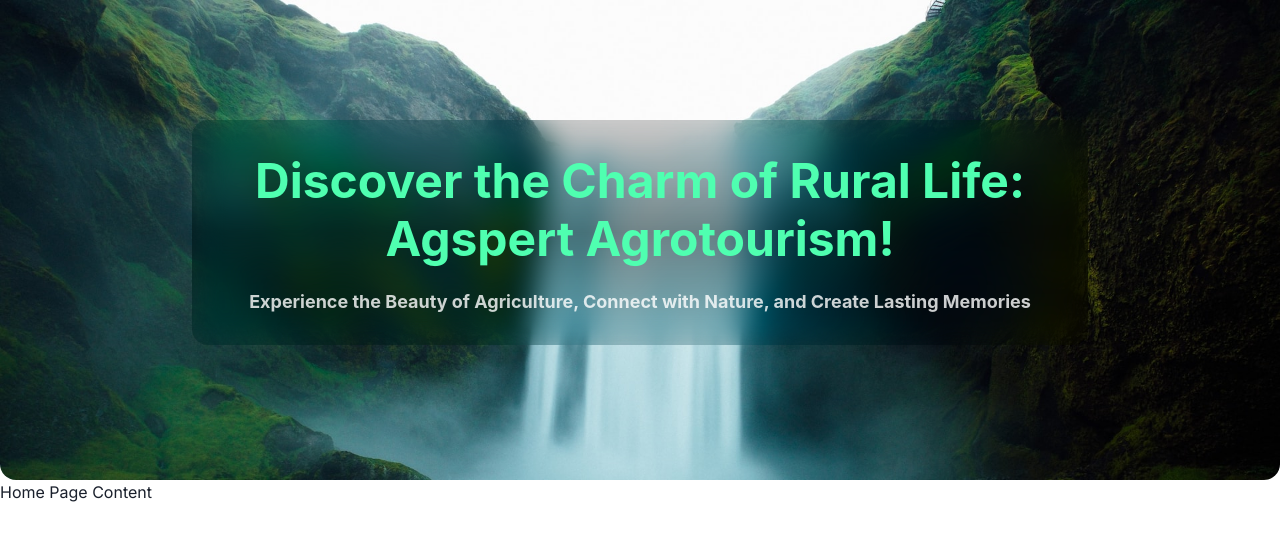
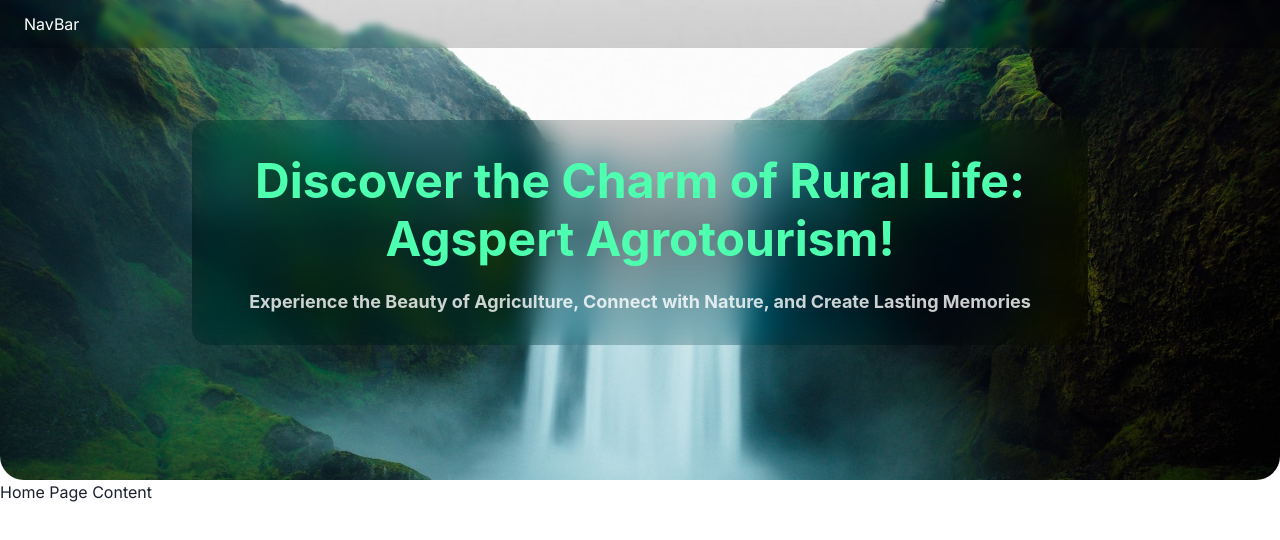
Before and after one commit to TheCharismaticEnigma/agritourism-page, a Next.js app: page / in a window 1280 px wide. Shown: the top 540 px of the page. Built offline with nearby package versions, Linux system fonts and the light colour scheme.

Commit message:
Refactor: Separate Header Content into respective components

```diff
--- a/app/(Header)/Header.tsx
+++ b/app/(Header)/Header.tsx
@@ -1,13 +1,26 @@
 import heroBackground from '@/public/image_7.jpg';
-import { Box, Flex, Heading } from '@chakra-ui/react';
+import { Box } from '@chakra-ui/react';
 import Image from 'next/image';
+import NavBar from './NavBar';
+import HeroContent from './HeroContent';
 
 const Header = () => {
   return (
     <Box
-      className=" mx-auto max-w-7xl rounded-b-2xl overflow-hidden"
+      className=" mx-auto max-w-7xl rounded-b-3xl overflow-hidden"
       position={'relative'}
     >
+      <HeroBackground />
+
+      <NavBar />
+
+      <HeroContent />
+    </Box>
+  );
+};
+
+const HeroBackground = () => {
+  return (
     <Box
       maxHeight={'30rem'}
       overflow={'hidden'}
@@ -17,45 +30,9 @@ const Header = () => {
       <Image
         src={heroBackground}
         alt="Scenary Image"
+        priority
         className="object-cover object-bottom"
       />
-      </Box>
-
-      <Flex
-        position={'absolute'}
-        top={'25%'}
-        left={'15%'}
-        direction={'column'}
-        gap={6}
-        width={'70%'}
-        py={8}
-        px={2}
-        className="rounded-2xl bg-gradient-to-t from-[#00000033] via-[#00000074] to-[#00000033] backdrop-saturate-200 backdrop-blur-[15px]"
-      >
-        <Heading
-          fontSize={{
-            base: 'large',
-            sm: 'x-large',
-            md: 'xxx-large',
-          }}
-          textAlign={'center'}
-          color={'#4FFFB0'}
-        >
-          Discover the Charm of Rural Life: <br /> Agspert Agrotourism!
-        </Heading>
-
-        <Heading
-          as={'h3'}
-          color={'whiteAlpha.800'}
-          className="max-md:hidden mx-auto "
-          textAlign={'center'}
-          fontSize={'large'}
-          width={'90%'}
-        >
-          Experience the Beauty of Agriculture, Connect with Nature, and Create
-          Lasting Memories
-        </Heading>
-      </Flex>
     </Box>
   );
 };
--- /dev/null
+++ b/app/(Header)/HeroContent.tsx
@@ -0,0 +1,47 @@
+import { Flex, Heading } from '@chakra-ui/react';
+
+const HeroContent = () => {
+  return (
+    <Flex
+      position={'absolute'}
+      top={{
+        base: '30%',
+        sm: '30%',
+        md: '25%',
+      }}
+      left={'15%'}
+      direction={'column'}
+      gap={6}
+      width={'70%'}
+      py={8}
+      px={2}
+      className="rounded-2xl bg-gradient-to-t from-[#00000033] via-[#00000074] to-[#00000033] backdrop-saturate-200 backdrop-blur-[15px]"
+    >
+      <Heading
+        fontSize={{
+          base: 'large',
+          sm: 'x-large',
+          md: 'xxx-large',
+        }}
+        textAlign={'center'}
+        color={'#4FFFB0'}
+      >
+        Discover the Charm of Rural Life: <br /> Agspert Agrotourism!
+      </Heading>
+
+      <Heading
+        as={'h3'}
+        color={'whiteAlpha.800'}
+        className="max-md:hidden mx-auto "
+        textAlign={'center'}
+        fontSize={'large'}
+        width={'90%'}
+      >
+        Experience the Beauty of Agriculture, Connect with Nature, and Create
+        Lasting Memories
+      </Heading>
+    </Flex>
+  );
+};
+
+export default HeroContent;
--- a/app/(Header)/NavBar.tsx
+++ b/app/(Header)/NavBar.tsx
@@ -1,5 +1,17 @@
+import { Box } from '@chakra-ui/react';
+
 const NavBar = () => {
-  return <div>NavBar</div>;
+  return (
+    <Box
+      position={'absolute'}
+      top={0}
+      left={0}
+      width={'100%'}
+      className="text-white bg-gradient-to-br from-[#00000022] to-[#00000033] backdrop-saturate-150 backdrop-blur-[3px] px-6 py-3"
+    >
+      NavBar
+    </Box>
+  );
 };
 
 export default NavBar;
```
Lines whose indentation alone changed are shown as unchanged.
